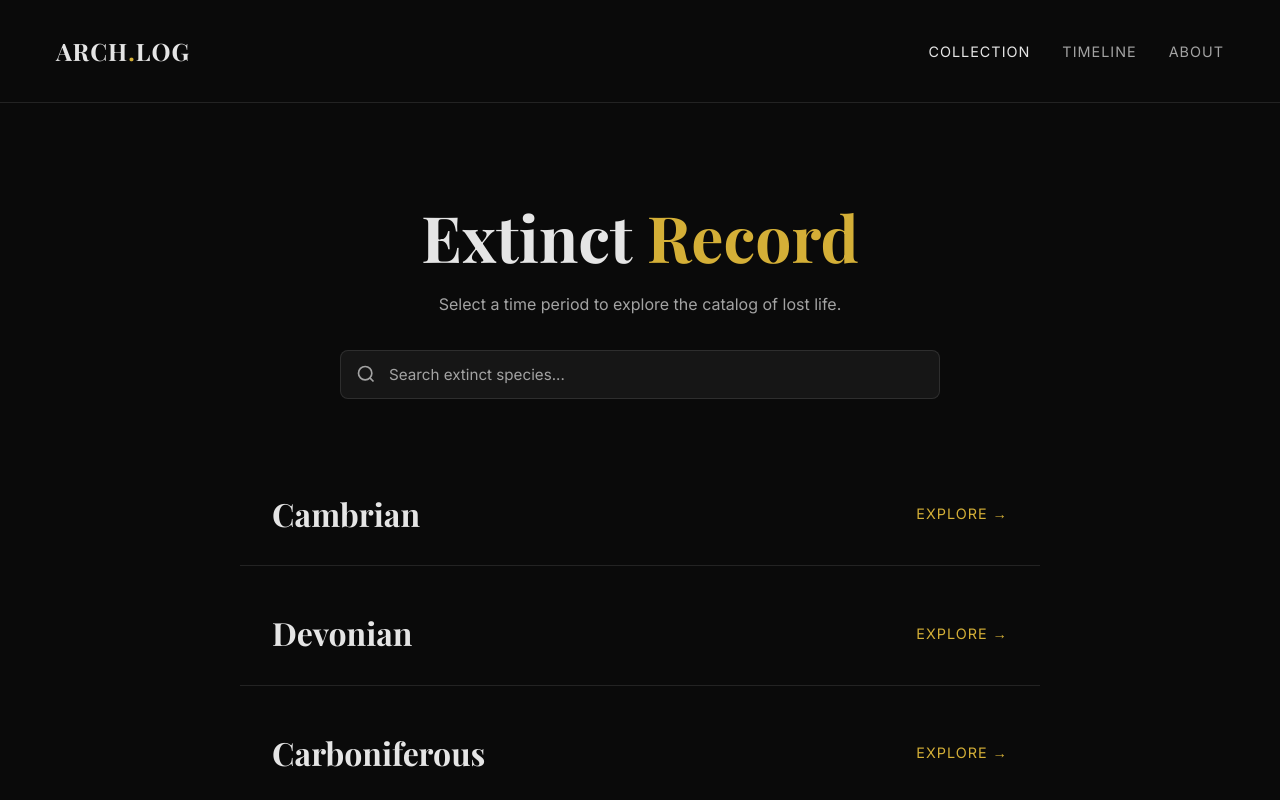
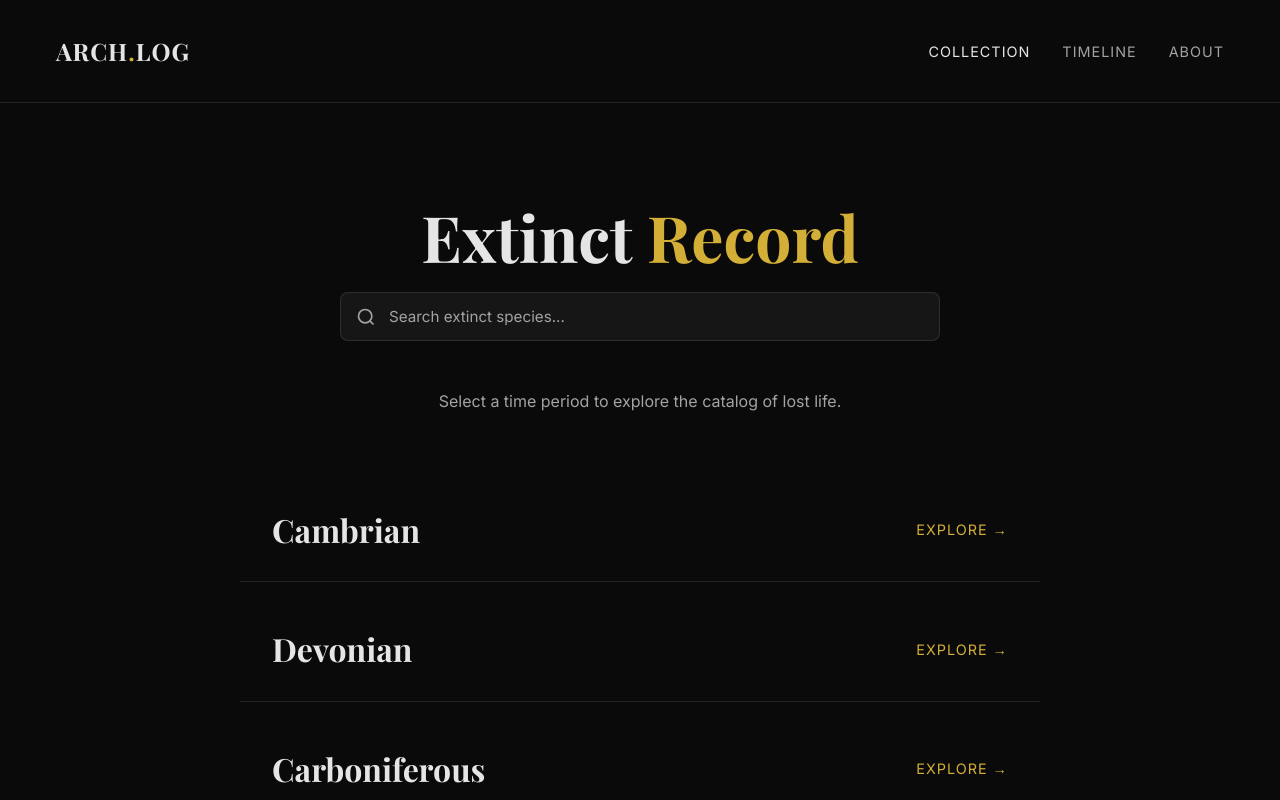
Before and after one commit to EdTheDev254/ARCH, a React (Vite) app: page / in a window 1280 px wide. Shown: the top 800 px of the page. Built offline with nearby package versions, Linux system fonts and the light colour scheme; a web font is replaced by a local one.

Commit message:
Move search bar above description text

```diff
--- a/src/pages/CategoryList.jsx
+++ b/src/pages/CategoryList.jsx
@@ -21,10 +21,10 @@ const CategoryList = () => {
                 style={{ marginBottom: '4rem', textAlign: 'center', paddingTop: '4rem' }}
             >
                 <h1 style={{ marginBottom: '1rem' }}>Extinct <span style={{ color: 'var(--accent-color)' }}>Record</span></h1>
-                <p style={{ color: 'var(--text-secondary)', maxWidth: '600px', margin: '0 auto 2rem' }}>
+                <SearchBar />
+                <p style={{ color: 'var(--text-secondary)', maxWidth: '600px', margin: '1rem auto 0' }}>
                     Select a time period to explore the catalog of lost life.
                 </p>
-                <SearchBar />
             </motion.div>
 
             <div style={{ display: 'flex', flexDirection: 'column', gap: '1rem', maxWidth: '800px', margin: '0 auto', paddingBottom: '4rem' }}>
```
